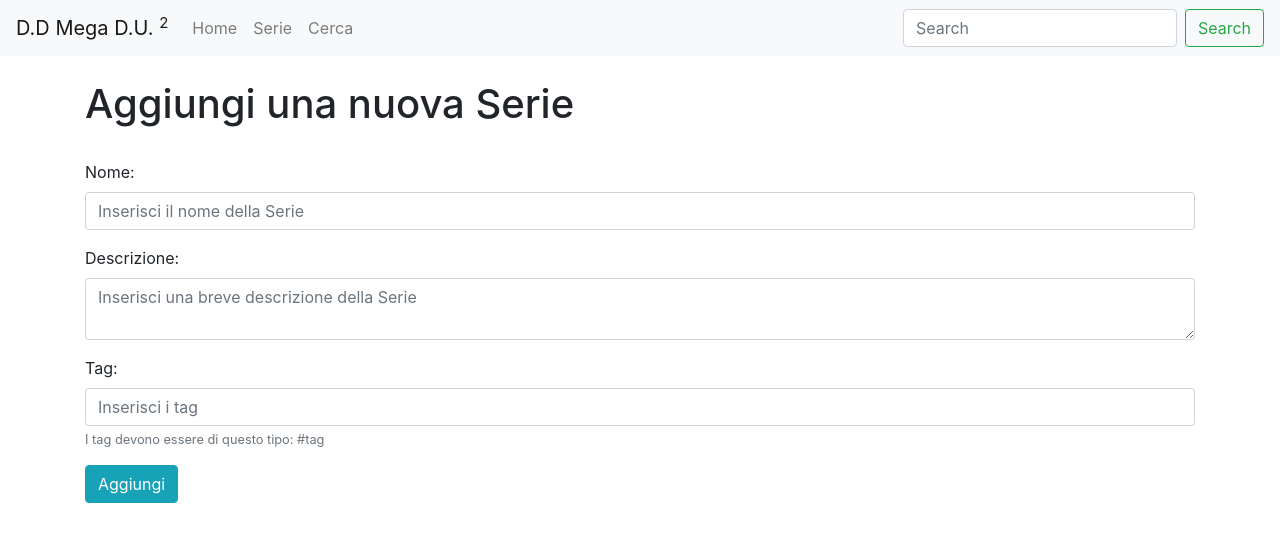
After one commit to ncvescera/D.D_Mega_Du2, a Flask app: page /add_serie in a window 1280 px wide. The commit adds this page. Shown: the top 542 px of the page. Run offline with Flask 2, Linux system fonts and the light colour scheme; some libraries are stand-ins or nearby versions.

Commit message:
Implemantata pagina per aggiungere serie
Aggiunte modifiche al server per risolvere i problemi legati al CROSS

```diff
--- a/client/routes.py
+++ b/client/routes.py
@@ -10,3 +10,8 @@ def home():
 @app.route('/serie', methods=['GET'])
 def serie():
     return render_template('series.html')
+
+
+@app.route('/add_serie', methods=['GET'])
+def add_serie():
+    return render_template('add_serie.html')
--- a/client/static/css/main.css
+++ b/client/static/css/main.css
@@ -1,3 +1,8 @@
 .bi {
     vertical-align: -.125em;
 }
+
+.error {
+    font-size: 1rem;
+    color: red;
+  }
--- /dev/null
+++ b/client/templates/add_serie.html
@@ -0,0 +1,59 @@
+{% extends "layout.html" %}
+{% block content %}
+    <div class="row">
+        <div class="col">
+            <h1>Aggiungi una nuova Serie</h1>
+            <br>
+            <form id="add_serie" class="needs-validation">
+                <div class="form-group">
+                    <label for="nome">Nome: </label>
+                    <input type="text" class="form-control" id="nome" name="nome" placeholder="Inserisci il nome della Serie" required>
+                </div>
+                <div class="form-group">
+                    <label for="descrizione">Descrizione: </label>
+                    <textarea class="form-control" id="descrizione" name="descrizione" placeholder="Inserisci una breve descrizione della Serie"></textarea>
+                </div>
+                <div class="form-group">
+                    <label for="tag">Tag: </label>
+                    <input type="text" class="form-control" id="tag" name="tag" placeholder="Inserisci i tag">
+                    <small id="tagHelp" class="form-text text-muted">I tag devono essere di questo tipo: #tag</small>
+                </div>
+                <button class="btn btn-info">Aggiungi</button>
+            </form>
+        </div>
+    </div>
+
+    <script>
+        $("#add_serie").submit(
+            // evita l'invio del form alla pressione del bottone
+            // verra' gestito da AJAX
+            function(e) {
+                e.preventDefault();
+            }
+
+        ).validate({
+            messages : {
+                nome: {
+                    required: "Inserisci questo campo !"
+                },
+            },
+            submitHandler: function (form) {
+                $.ajax({
+                    url: server_ip + '/serie',
+                    type: 'POST',
+                    data: $(form).serialize(),
+
+                    success: function(response) {
+                        alert(response.message);
+                    },
+
+                    error: function(error) {
+                        alert(error.responseJSON.error);
+                    }
+
+                });
+
+            }
+        });
+    </script>
+{% endblock content %}
--- a/client/templates/layout.html
+++ b/client/templates/layout.html
@@ -16,7 +16,8 @@
     <!-- JQUERY -->
 
     <script src="https://code.jquery.com/jquery-3.6.0.js" integrity="sha256-H+K7U5CnXl1h5ywQfKtSj8PCmoN9aaq30gDh27Xc0jk=" crossorigin="anonymous"></script>
-    <script src="/static/js/utils.js"></script>
+    <script src="https://cdn.jsdelivr.net/npm/jquery-validation@1.19.3/dist/jquery.validate.js"></script>
+    <!--<script src="/static/js/utils.js"></script>-->
     <script src="/static/js/server.js"></script>
 
     <link rel="stylesheet" href="/static/css/main.css">
--- a/client/templates/series.html
+++ b/client/templates/series.html
@@ -30,7 +30,7 @@
                 $.ajax({
                     url: server_ip + '/serie',
                     type: 'GET',
-                    dataType: 'jsonp',
+                    contentType: "application/json",
 
                     success: function(response) {
                         var box = $('#box_serie');
--- a/server/app.py
+++ b/server/app.py
@@ -1,10 +1,10 @@
 from flask import Flask
 from flask_sqlalchemy import SQLAlchemy
-
+from flask_cors import CORS
 
 app = Flask(__name__)   # inizializzo l'app
 db = SQLAlchemy(app)    # inizializzo il gestore del DB
-
+cors = CORS(app)
 
 if __name__ == "__main__":
     import config
--- a/server/config.py
+++ b/server/config.py
@@ -5,3 +5,4 @@ app.config['SQLALCHEMY_DATABASE_URI'] = 'sqlite:///database.db'
 app.config['SECRET_KEY'] = 'segreto'
 app.config['DEBUG'] = True
 app.config['UPLOAD_FOLDER'] = '/home/candy/Videos'
+app.config['CORS_HEADERS'] = 'Content-Type'
```
Also changed, not shown: server/api.py (+8 -5 lines), server/database.db.
